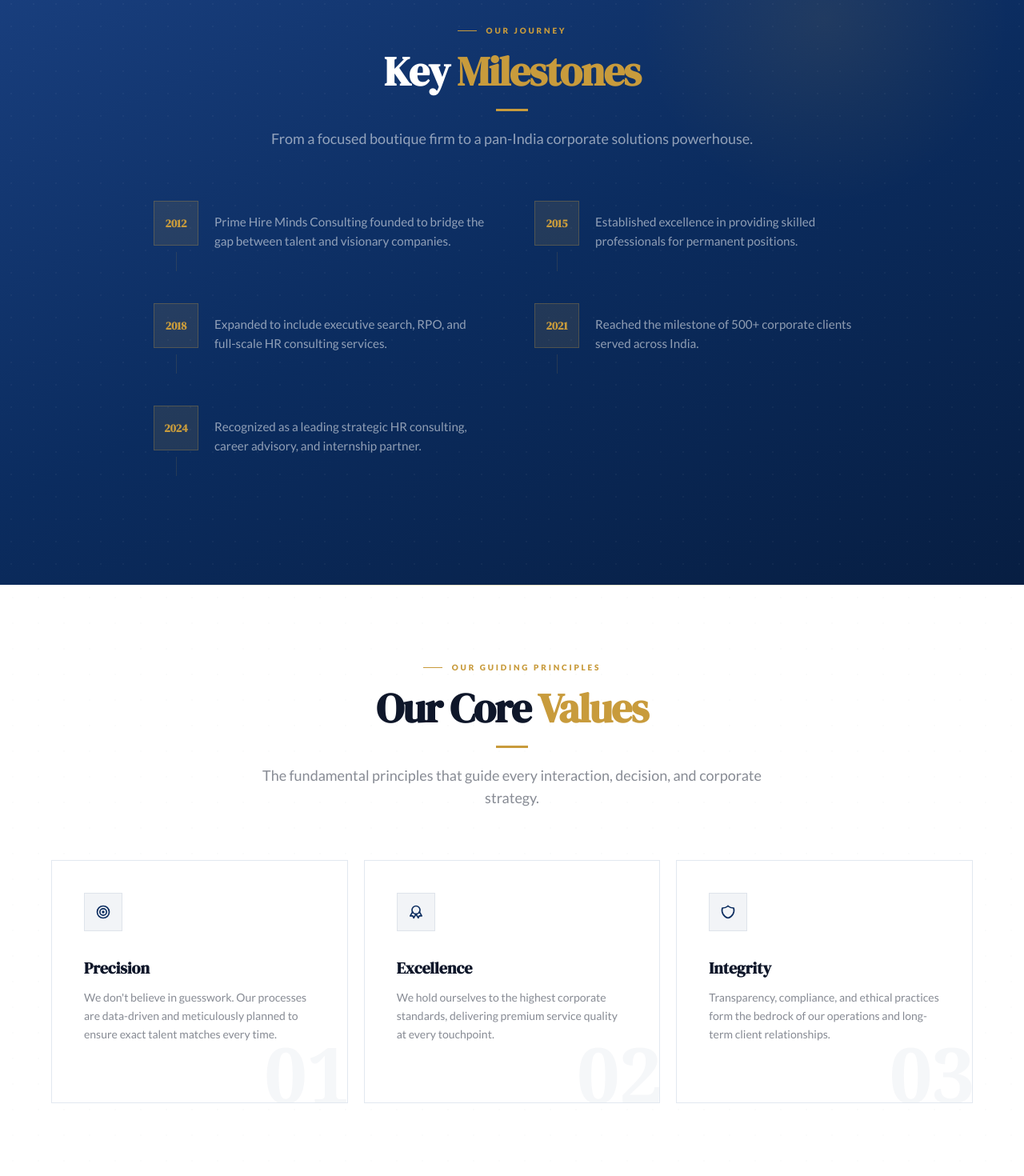
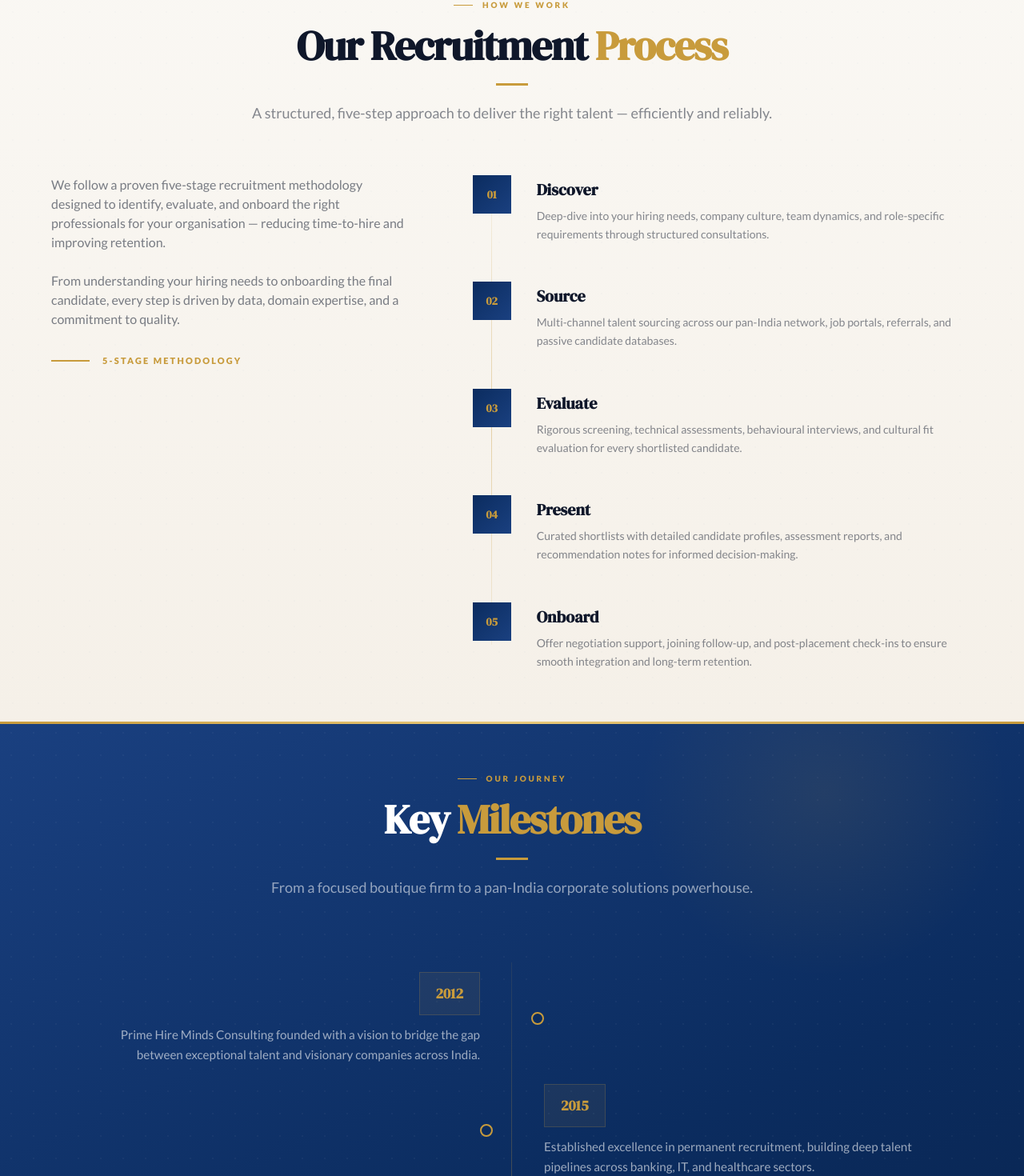
Before and after one commit to code-x-prime/prime-hire, a Next.js app: page /about in a window 1280 px wide. Shown: the part 2458-3928 px from the top of the page at 80% size. Built offline with nearby package versions, Linux system fonts and the light colour scheme.

Commit message:
feat: implement new about page with company story, values, milestones, and FAQs

```diff
--- a/src/app/about/page.tsx
+++ b/src/app/about/page.tsx
@@ -47,11 +47,12 @@
 ];
 
 const milestones = [
-  { year: "2012", event: "Prime Hire Minds Consulting founded to bridge the gap between talent and visionary companies." },
-  { year: "2015", event: "Established excellence in providing skilled professionals for permanent positions." },
-  { year: "2018", event: "Expanded to include executive search, RPO, and full-scale HR consulting services." },
-  { year: "2021", event: "Reached the milestone of 500+ corporate clients served across India." },
-  { year: "2024", event: "Recognized as a leading strategic HR consulting, career advisory, and internship partner." },
+  { year: "2012", event: "Prime Hire Minds Consulting founded with a vision to bridge the gap between exceptional talent and visionary companies across India." },
+  { year: "2015", event: "Established excellence in permanent recruitment, building deep talent pipelines across banking, IT, and healthcare sectors." },
+  { year: "2018", event: "Expanded services to include executive search, RPO solutions, and full-scale HR consulting for growing enterprises." },
+  { year: "2021", event: "Crossed the milestone of 500+ corporate clients served, strengthening our pan-India recruitment network." },
+  { year: "2024", event: "Recognized as a leading strategic HR consulting, career advisory, and internship partner across multiple industries." },
+  { year: "2026", event: "Empowering 1000+ enterprises with end-to-end workforce solutions, AI-driven talent matching, and pan-India internship programs." },
 ];
 
 const strengths = [
@@ -280,28 +281,116 @@
         </div>
       </section>
 
+      {/* ════ OUR RECRUITMENT PROCESS ════ */}
+      <section
+        className="py-14 md:py-16 relative overflow-hidden"
+        style={{ background: "linear-gradient(180deg, #faf8f4 0%, #f5f0e8 100%)" }}
+      >
+        <div className="absolute inset-0 opacity-[0.02] pointer-events-none"
+          style={{ backgroundImage: "radial-gradient(circle, rgba(11,44,95,0.8) 1px, transparent 1px)", backgroundSize: "32px 32px" }} />
+        <div className="absolute top-0 left-0 right-0 h-px"
+          style={{ background: "linear-gradient(to right, transparent, rgba(200,155,60,0.3), transparent)" }} />
+
+        <div className="max-w-7xl mx-auto px-5 md:px-10 xl:px-16 relative z-10">
+          <SectionHeading
+            badge="How We Work"
+            title={<>Our Recruitment <span className="text-brand-secondary">Process</span></>}
+            subtitle="A structured, five-step approach to deliver the right talent — efficiently and reliably."
+            rule
+          />
+
+          <div className="grid lg:grid-cols-[1fr_1.4fr] gap-12 lg:gap-20 mt-16 items-start">
+            {/* Left — Description */}
+            <div className="lg:sticky lg:top-32">
+              <p className="text-brand-dark/55 text-sm md:text-base leading-relaxed mb-6">
+                We follow a proven five-stage recruitment methodology designed to identify, evaluate, and onboard the right professionals for your organisation — reducing time-to-hire and improving retention.
+              </p>
+              <p className="text-brand-dark/55 text-sm md:text-base leading-relaxed mb-8">
+                From understanding your hiring needs to onboarding the final candidate, every step is driven by data, domain expertise, and a commitment to quality.
+              </p>
+              <div className="flex items-center gap-4">
+                <div className="w-12 h-[2px] bg-brand-secondary" />
+                <span className="text-[11px] font-black uppercase tracking-[0.2em] text-brand-secondary">
+                  5-Stage Methodology
+                </span>
+              </div>
+            </div>
+
+            {/* Right — Steps */}
+            <div className="relative">
+              {/* Vertical connector */}
+              <div className="absolute left-[23px] top-8 bottom-8 w-px hidden md:block"
+                style={{ background: "linear-gradient(to bottom, rgba(200,155,60,0.1), rgba(200,155,60,0.4), rgba(200,155,60,0.1))" }} />
+
+              <div className="space-y-10 md:space-y-12">
+                {[
+                  {
+                    step: "01",
+                    title: "Discover",
+                    desc: "Deep-dive into your hiring needs, company culture, team dynamics, and role-specific requirements through structured consultations.",
+                  },
+                  {
+                    step: "02",
+                    title: "Source",
+                    desc: "Multi-channel talent sourcing across our pan-India network, job portals, referrals, and passive candidate databases.",
+                  },
+                  {
+                    step: "03",
+                    title: "Evaluate",
+                    desc: "Rigorous screening, technical assessments, behavioural interviews, and cultural fit evaluation for every shortlisted candidate.",
+                  },
+                  {
+                    step: "04",
+                    title: "Present",
+                    desc: "Curated shortlists with detailed candidate profiles, assessment reports, and recommendation notes for informed decision-making.",
+                  },
+                  {
+                    step: "05",
+                    title: "Onboard",
+                    desc: "Offer negotiation support, joining follow-up, and post-placement check-ins to ensure smooth integration and long-term retention.",
+                  },
+                ].map(({ step, title, desc }) => (
+                  <div key={step} className="flex gap-5 md:gap-8 group">
+                    {/* Step number */}
+                    <div className="flex flex-col items-center flex-shrink-0 relative z-10">
+                      <div className="w-12 h-12 flex items-center justify-center font-serif font-bold text-sm transition-all duration-300 group-hover:scale-110"
+                        style={{ background: "linear-gradient(135deg, #0B2C5F 0%, #1a4080 100%)", color: "#C89B3C" }}>
+                        {step}
+                      </div>
+                    </div>
+
+                    {/* Content */}
+                    <div className="pt-1 flex-1 min-w-0">
+                      <h4 className="font-serif text-lg md:text-xl font-bold text-brand-dark mb-2 group-hover:text-brand-primary transition-colors">
+                        {title}
+                      </h4>
+                      <p className="text-brand-dark/50 text-sm leading-relaxed">
+                        {desc}
+                      </p>
+                    </div>
+                  </div>
+                ))}
+              </div>
+            </div>
+          </div>
+        </div>
+      </section>
+
       {/* ════ TIMELINE ════ */}
       <section
-        className="py-16 md:py-24 relative overflow-hidden"
+        className="py-14 md:py-16 relative overflow-hidden"
         style={{ background: "linear-gradient(155deg, #1a4080 0%, #0B2C5F 50%, #071e42 100%)" }}
       >
-        <div
-          className="absolute inset-0 opacity-[0.04] pointer-events-none"
-          style={{
-            backgroundImage: "radial-gradient(circle, rgba(255,255,255,0.9) 1px, transparent 1px)",
-            backgroundSize: "28px 28px",
-          }}
-        />
-        <div
-          className="absolute -top-40 right-0 w-[500px] h-[500px] rounded-full pointer-events-none"
-          style={{ background: "radial-gradient(circle, rgba(200,155,60,0.1), transparent 65%)" }}
-        />
-        <div
-          className="absolute top-0 left-0 right-0 h-[3px]"
-          style={{ background: "linear-gradient(to right, #C89B3C, #e8c97a 50%, #C89B3C)" }}
-        />
+        <div className="absolute inset-0 opacity-[0.04] pointer-events-none"
+          style={{ backgroundImage: "radial-gradient(circle, rgba(255,255,255,0.9) 1px, transparent 1px)", backgroundSize: "28px 28px" }} />
+        <div className="absolute -top-40 right-0 w-[500px] h-[500px] rounded-full pointer-events-none"
+          style={{ background: "radial-gradient(circle, rgba(200,155,60,0.1), transparent 65%)" }} />
+        <div className="absolute -bottom-40 left-0 w-[400px] h-[400px] rounded-full pointer-events-none"
+          style={{ background: "radial-gradient(circle, rgba(200,155,60,0.06), transparent 65%)" }} />
+        <div className="absolute top-0 left-0 right-0 h-[3px]"
+          style={{ background: "linear-gradient(to right, #C89B3C, #e8c97a 50%, #C89B3C)" }} />
 
-        <div className="max-w-7xl mx-auto px-5 md:px-10 xl:px-16 relative z-10">
+        <div className="max-w-6xl mx-auto px-5 md:px-10 xl:px-16 relative z-10">
           <SectionHeading
             badge="Our Journey"
             title={<>Key <span className="text-brand-secondary">Milestones</span></>}
@@ -310,44 +399,68 @@
             rule
           />
 
-          {/* Timeline grid — 2 col on md+ */}
-          <div className="max-w-4xl mx-auto grid md:grid-cols-2 gap-x-14 gap-y-0">
-            {milestones.map(({ year, event }) => (
-              <div
-                key={year}
-                className="flex gap-5 group pb-8 md:pb-10 relative"
-              >
-                {/* Vertical connector line */}
-                <div className="flex flex-col items-center flex-shrink-0">
-                  {/* Year badge */}
-                  <div
-                    className="w-14 h-14 flex items-center justify-center font-serif font-bold text-sm flex-shrink-0 transition-all duration-300 group-hover:bg-brand-secondary"
-                    style={{
-                      background: "rgba(200,155,60,0.12)",
-                      border: "1px solid rgba(200,155,60,0.28)",
-                      color: "#C89B3C",
-                    }}
-                  >
-                    <span className="group-hover:text-white transition-colors duration-300">{year}</span>
+          {/* Timeline — vertical center line on mobile, alternating on desktop */}
+          <div className="relative mt-16 md:mt-20">
+            {/* Center vertical line */}
+            <div className="absolute left-[27px] md:left-1/2 top-0 bottom-0 w-px md:-translate-x-px"
+              style={{ background: "linear-gradient(to bottom, rgba(200,155,60,0.1), rgba(200,155,60,0.4) 50%, rgba(200,155,60,0.1))" }} />
+
+            <div className="space-y-12 md:space-y-0">
+              {milestones.map(({ year, event }, index) => {
+                const isLeft = index % 2 === 0;
+                return (
+                  <div key={year} className="relative md:flex md:items-center md:min-h-[140px]">
+                    {/* Mobile layout */}
+                    <div className="flex gap-5 md:hidden">
+                      <div className="flex flex-col items-center flex-shrink-0 relative z-10">
+                        <div className="w-14 h-14 flex items-center justify-center font-serif font-bold text-sm transition-all duration-300"
+                          style={{ background: "rgba(200,155,60,0.15)", border: "2px solid rgba(200,155,60,0.4)", color: "#C89B3C" }}>
+                          {year}
+                        </div>
+                        <div className="w-px flex-1 mt-2" style={{ background: "rgba(200,155,60,0.2)", minHeight: "2rem" }} />
+                      </div>
+                      <div className="pt-2.5 pb-6 flex-1 min-w-0">
+                        <p className="text-white/60 text-sm leading-relaxed">{event}</p>
+                      </div>
+                    </div>
+
+                    {/* Desktop layout — alternating */}
+                    <div className="hidden md:flex md:items-center w-full">
+                      {/* Left content */}
+                      <div className={`flex-1 ${isLeft ? "pr-16 text-right" : ""}`}>
+                        {isLeft && (
+                          <div className="group">
+                            <div className="inline-block px-5 py-3 mb-3 transition-all duration-300 group-hover:bg-brand-secondary/20"
+                              style={{ background: "rgba(200,155,60,0.08)", border: "1px solid rgba(200,155,60,0.2)" }}>
+                              <span className="font-serif font-bold text-brand-secondary text-lg">{year}</span>
+                            </div>
+                            <p className="text-white/60 text-[0.95rem] leading-relaxed group-hover:text-white/80 transition-colors">{event}</p>
+                          </div>
+                        )}
+                      </div>
+
+                      {/* Center dot */}
+                      <div className="relative z-10 flex-shrink-0">
+                        <div className="w-4 h-4 rounded-full border-2 border-brand-secondary bg-[#0B2C5F] transition-all duration-300 hover:scale-125 hover:bg-brand-secondary" />
+                      </div>
+
+                      {/* Right content */}
+                      <div className={`flex-1 ${!isLeft ? "pl-16" : ""}`}>
+                        {!isLeft && (
+                          <div className="group">
+                            <div className="inline-block px-5 py-3 mb-3 transition-all duration-300 group-hover:bg-brand-secondary/20"
+                              style={{ background: "rgba(200,155,60,0.08)", border: "1px solid rgba(200,155,60,0.2)" }}>
+                              <span className="font-serif font-bold text-brand-secondary text-lg">{year}</span>
+                            </div>
+                            <p className="text-white/60 text-[0.95rem] leading-relaxed group-hover:text-white/80 transition-colors">{event}</p>
+                          </div>
+                        )}
+                      </div>
+                    </div>
                   </div>
-                  {/* Line below badge — only if not last in column */}
-                  <div
-                    className="w-px flex-1 mt-2"
-                    style={{
-                      background: "rgba(200,155,60,0.15)",
-                      minHeight: "1.5rem",
-                    }}
-                  />
-                </div>
-
-                {/* Event text */}
-                <div className="pt-3.5 flex-1 min-w-0">
-                  <p className="text-white/55 text-sm md:text-[0.95rem] leading-relaxed group-hover:text-white/80 transition-colors duration-200">
-                    {event}
-                  </p>
-                </div>
-              </div>
-            ))}
+                );
+              })}
+            </div>
           </div>
         </div>
       </section>
```
